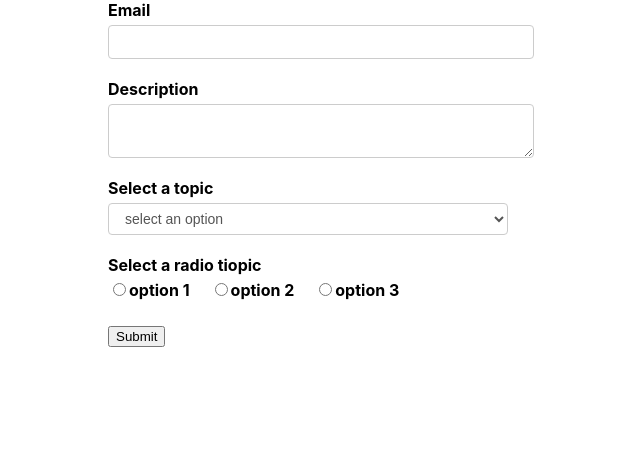
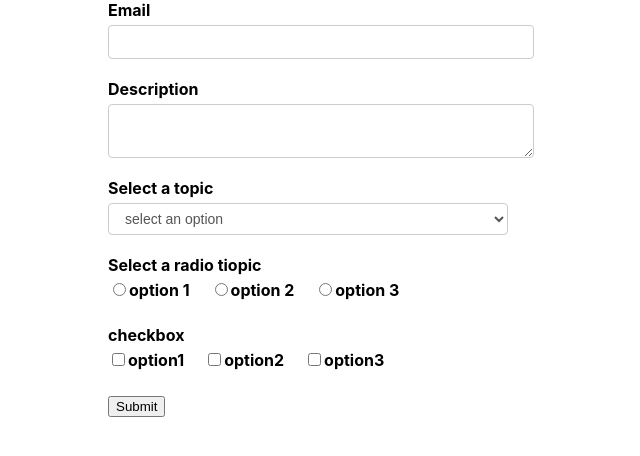
Before and after one commit to pashinde-ee/formik-controls-demo, a React (Create React App) app: page / in a window 1280 px wide. Shown: the top 456 px of the page, without its empty margins (319-959 px from the left). Built offline with nearby package versions, Linux system fonts and the light colour scheme.

Commit message:
added checkbox

```diff
--- /dev/null
+++ b/src/components/Checkbox.js
@@ -0,0 +1,36 @@
+import { ErrorMessage, Field } from 'formik';
+import React from 'react';
+import TextError from './TextError';
+
+function Checkbox(props) {
+    const {label, name, options, ...rest } = props;
+
+    return (
+        <div className="form-control">
+            <label >{label}</label>
+            <Field name={name} {...rest}>
+                {
+                    ({field}) => {
+                        return options.map(option => {
+                            return (
+                                <React.Fragment key={option.key}>
+                                    <input
+                                        type="checkbox"
+                                        id={option.value}
+                                        {...field}
+                                        value={option.value}
+                                        checked={field.value.includes(option.value)}
+                                    />
+                                    <label htmlFor={option.value}>{option.key}</label>
+                                </React.Fragment>
+                            );
+                        })
+                    }
+                }
+            </Field>
+            <ErrorMessage name={name} component={TextError} />
+        </div>
+    );
+};
+
+export default Checkbox
--- a/src/components/FormikControl.js
+++ b/src/components/FormikControl.js
@@ -1,4 +1,5 @@
 import React from 'react';
+import Checkbox from './Checkbox';
 import Input from './Input';
 import RadioButtons from './RadioButtons';
 import Select from './Select';
@@ -17,7 +18,7 @@ function FormikControl(props) {
         case 'radio':
             return <RadioButtons {...rest} />;
         case 'checkbox':
-            return null;
+            return <Checkbox {...rest} />;
         case 'date':
             return null;
         default:
--- a/src/components/formikContainer.js
+++ b/src/components/formikContainer.js
@@ -17,17 +17,25 @@ function FormikContainer () {
         {key: "option 3", value: "roption 3"}
     ];
 
+    const checkboxOptions = [
+        {key: "option1", value: "coption1"},
+        {key: "option2", value: "coption2"},
+        {key: "option3", value: "coption3"}
+    ];
+
     const initialValues = {
         email: "",
         description: "",
         selectOption: "",
-        radioOption: ""
+        radioOption: "",
+        checkboxOption: []
     };
     const validationSchema = Yup.object({
         email: Yup.string().required('Email is required').email('Invalid email'),
         description: Yup.string().required('description is required'),
         selectOption: Yup.string().required('select option is required'),
-        radioOption: Yup.string().required('radio option is required')
+        radioOption: Yup.string().required('radio option is required'),
+        checkboxOption: Yup.array().min(1, 'checkbox option is required')
     });
     const onSubmit = (values) => console.log(values);
     return (
@@ -42,6 +50,7 @@ function FormikContainer () {
                     <FormikControl control="textarea" label="Description" name="description"/>
                     <FormikControl control="select" label="Select a topic" name="selectOption" options={options}/>
                     <FormikControl control="radio" label="Select a radio tiopic" name="radioOption" options={radioOptions}/>
+                    <FormikControl control="checkbox" label="checkbox" name="checkboxOption" options={checkboxOptions}/>
                     <button type="submit">Submit</button>
                 </Form>
             }
```
